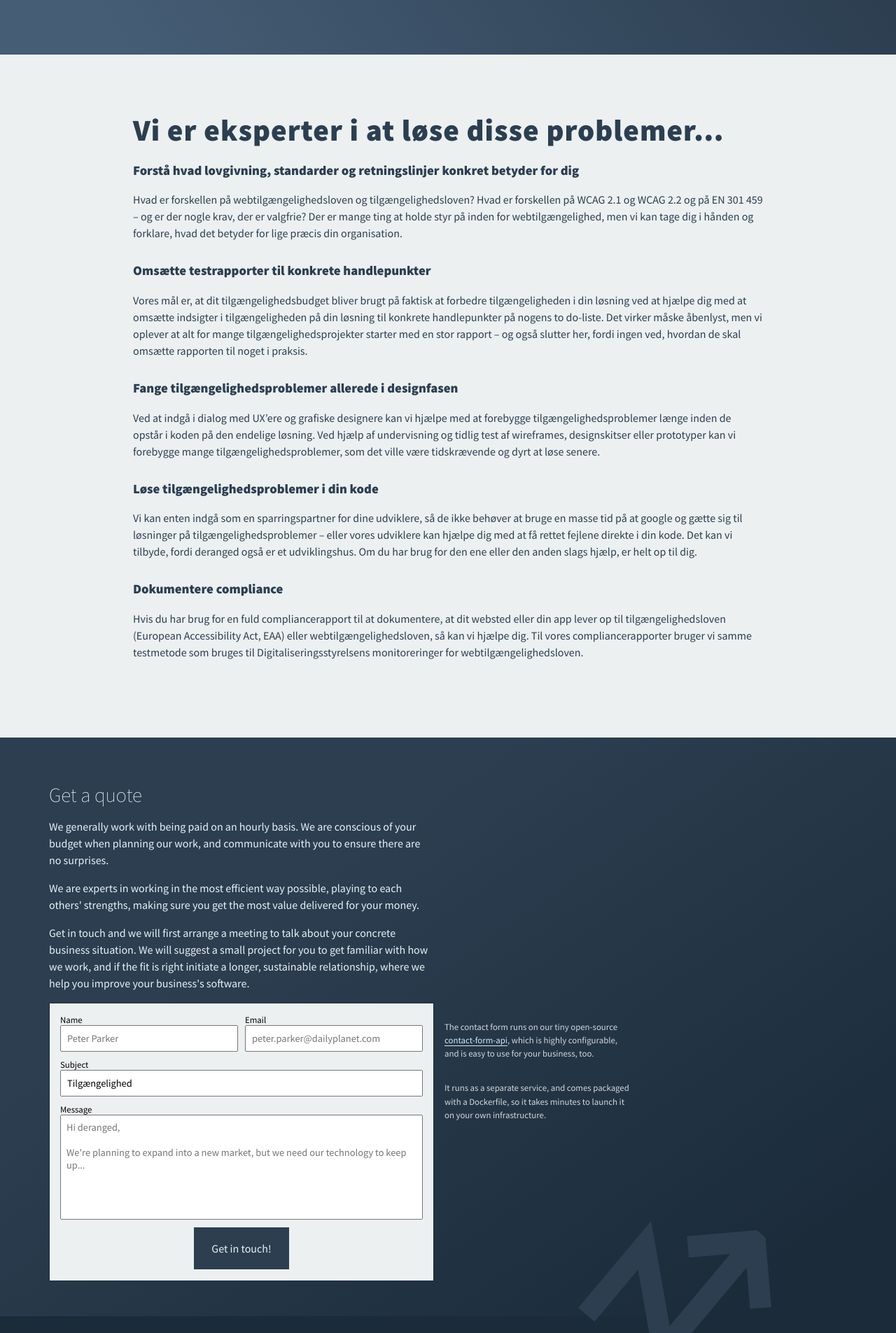
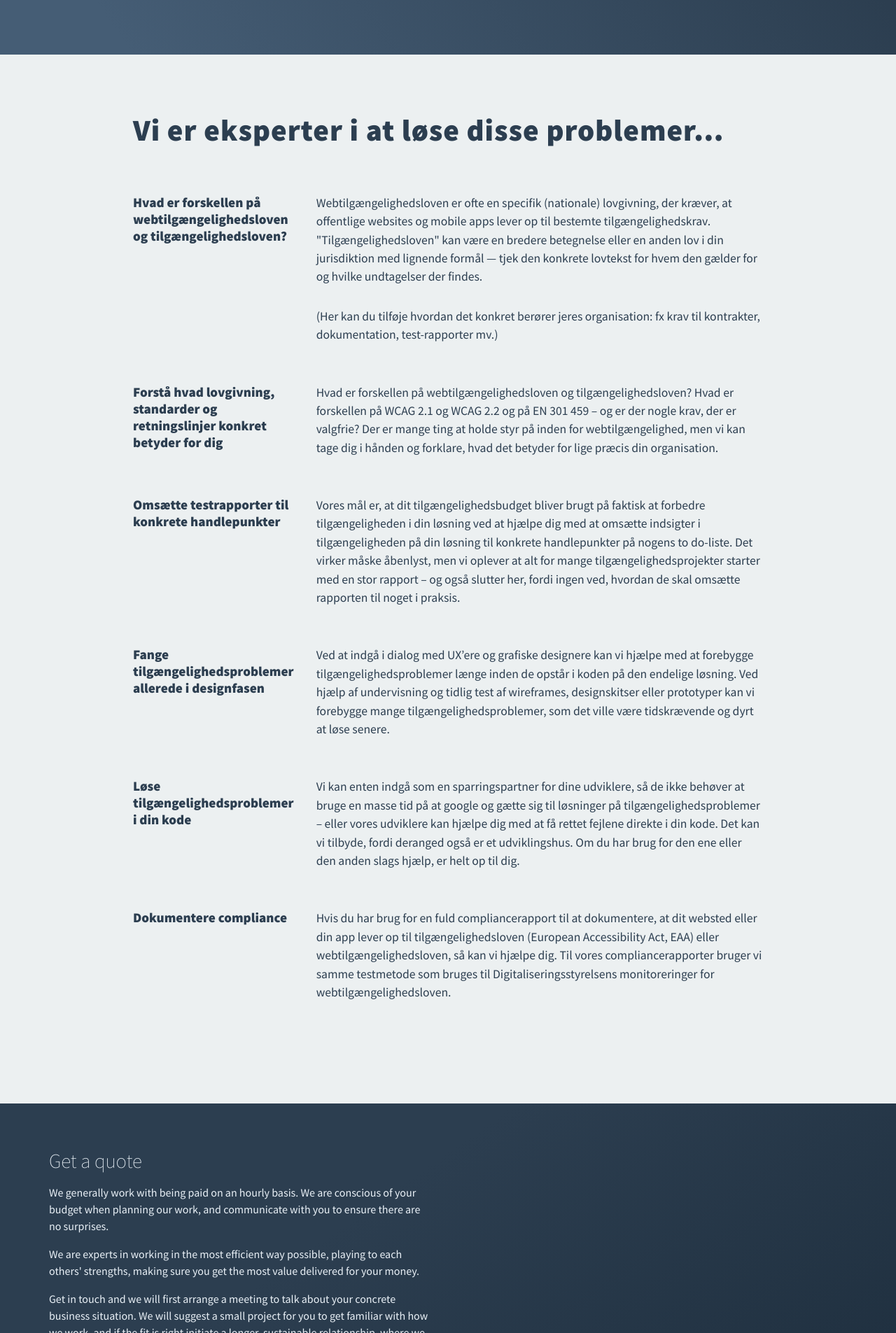
Before and after one commit to derangeddk/deranged.dk, a Jekyll site: the page built from da/tilgaengelighed/index.html, in a window 1280 px wide. Shown: the part 3589-5494 px from the top of the page at 70% size. Built offline with Jekyll 4.4.1, drawn with Linux system fonts in a browser that asks for light colours; comment, search, counter and statistics services are not loaded.

Commit message:
Create FAQ list styling to be used on accessibility page

```diff
--- /dev/null
+++ b/_sass/faq-list.scss
@@ -0,0 +1,28 @@
+.faq-list {
+    display: grid;
+    gap: 0.5rem 2rem;
+    grid-template-columns: 1fr;
+    font-size: 1.1rem;
+    margin-top: 0;
+
+    @media(min-width: 768px) {
+        grid-template-columns: 1fr 4fr;
+    }
+}
+
+.faq-list__question {
+    font-weight: bold;
+    font-size: 1.2rem;
+}
+
+.faq-list__answer {
+    margin-left: 0;
+    margin-bottom: 3rem;
+
+    p:first-of-type {
+        margin-top: 0;
+    }
+    p:last-of-type {
+        margin-bottom: 0;
+    }
+}
--- a/css/style.scss
+++ b/css/style.scss
@@ -53,6 +53,7 @@ header {
 @import 'get_a_quote';
 @import 'utility';
 @import 'hero';
+@import 'faq-list';
 
 .container {
     text-align: left;
--- a/da/tilgaengelighed/index.html
+++ b/da/tilgaengelighed/index.html
@@ -73,6 +73,10 @@ lang: "da_dk"
     font-weight: 200;
   }
 
+  .section__heading--extra-margin-bottom {
+    margin-bottom: 4rem;
+  }
+
   .section__text {
     font-size: 1.125rem;
     line-height: 1.6;
@@ -83,7 +87,6 @@ lang: "da_dk"
     display: grid;
     grid-template-columns: repeat(auto-fit, minmax(300px, 1fr));
     gap: 3rem;
-    margin-top: 4rem;
   }
   .subpages-item__title {
     margin-top: 0;
@@ -200,7 +203,7 @@ lang: "da_dk"
 
   <section class="content content--blue">
     <div class="content__container content__container--wide">
-      <h2 class="section__heading section__heading--light">
+      <h2 class="section__heading section__heading--light section__heading--extra-margin-bottom">
         Vores ydelser inden for webtilgængelighed
       </h2>
       <div class="subpages-list">
@@ -228,29 +231,68 @@ lang: "da_dk"
 
   <section class="content">
     <div class="content__container">
-      <h2 class="section__heading">
+      <h2 class="section__heading section__heading--extra-margin-bottom">
         Vi er eksperter i at løse disse problemer…
       </h2>
-      <h3>Forstå hvad lovgivning, standarder og retningslinjer konkret betyder for dig</h3>
+      <dl class="faq-list">
+        <dt class="faq-list__question">
+          Hvad er forskellen på webtilgængelighedsloven og tilgængelighedsloven?
+        </dt>
+        <dd class="faq-list__answer">
+          <p>
+            Webtilgængelighedsloven er ofte en specifik (nationale) lovgivning, der kræver, at offentlige websites og mobile apps lever op til bestemte tilgængelighedskrav.
+            "Tilgængelighedsloven" kan være en bredere betegnelse eller en anden lov i din jurisdiktion med lignende formål — tjek den konkrete lovtekst for hvem den gælder for og hvilke undtagelser der findes.
+          </p>
+          <p>
+            (Her kan du tilføje hvordan det konkret berører jeres organisation: fx krav til kontrakter, dokumentation, test-rapporter mv.)
+          </p>
+        </dd>
+
+        <dt class="faq-list__question">
+          Forstå hvad lovgivning, standarder og retningslinjer konkret betyder for dig
+        </dt>
+        <dd class="faq-list__answer">
           <p>
             Hvad er forskellen på webtilgængelighedsloven og tilgængelighedsloven? Hvad er forskellen på WCAG 2.1 og WCAG 2.2 og på EN 301 459 – og er der nogle krav, der er valgfrie? Der er mange ting at holde styr på inden for webtilgængelighed, men vi kan tage dig i hånden og forklare, hvad det betyder for lige præcis din organisation.
           </p>
-      <h3>Omsætte testrapporter til konkrete handlepunkter</h3>
+        </dd>
+
+        <dt class="faq-list__question">
+          Omsætte testrapporter til konkrete handlepunkter
+        </dt>
+        <dd class="faq-list__answer">
           <p>
             Vores mål er, at dit tilgængelighedsbudget bliver brugt på faktisk at forbedre tilgængeligheden i din løsning ved at hjælpe dig med at omsætte indsigter i tilgængeligheden på din løsning til konkrete handlepunkter på nogens to do-liste. Det virker måske åbenlyst, men vi oplever at alt for mange tilgængelighedsprojekter starter med en stor rapport – og også slutter her, fordi ingen ved, hvordan de skal omsætte rapporten til noget i praksis.
           </p>
-      <h3>Fange tilgængelighedsproblemer allerede i designfasen</h3>
+        </dd>
+
+        <dt class="faq-list__question">
+          Fange tilgængelighedsproblemer allerede i designfasen
+        </dt>
+        <dd class="faq-list__answer">
           <p>
             Ved at indgå i dialog med UX’ere og grafiske designere kan vi hjælpe med at forebygge tilgængelighedsproblemer længe inden de opstår i koden på den endelige løsning. Ved hjælp af undervisning og tidlig test af wireframes, designskitser eller prototyper kan vi forebygge mange tilgængelighedsproblemer, som det ville være tidskrævende og dyrt at løse senere.
           </p>
-      <h3>Løse tilgængelighedsproblemer i din kode</h3>
+        </dd>
+
+        <dt class="faq-list__question">
+          Løse tilgængelighedsproblemer i din kode
+        </dt>
+        <dd class="faq-list__answer">
           <p>
             Vi kan enten indgå som en sparringspartner for dine udviklere, så de ikke behøver at bruge en masse tid på at google og gætte sig til løsninger på tilgængelighedsproblemer – eller vores udviklere kan hjælpe dig med at få rettet fejlene direkte i din kode. Det kan vi tilbyde, fordi deranged også er et udviklingshus. Om du har brug for den ene eller den anden slags hjælp, er helt op til dig.
           </p>
-      <h3>Dokumentere compliance</h3>
+        </dd>
+
+        <dt class="faq-list__question">
+          Dokumentere compliance
+        </dt>
+        <dd class="faq-list__answer">
           <p>
             Hvis du har brug for en fuld compliancerapport til at dokumentere, at dit websted eller din app lever op til tilgængelighedsloven (European Accessibility Act, EAA) eller webtilgængelighedsloven, så kan vi hjælpe dig. Til vores compliancerapporter bruger vi samme testmetode som bruges til Digitaliseringsstyrelsens monitoreringer for webtilgængelighedsloven.
           </p>
+        </dd>
+      </dl>
     </div>
   </section>
 </main>
```
Lines whose indentation alone changed are shown as unchanged.
